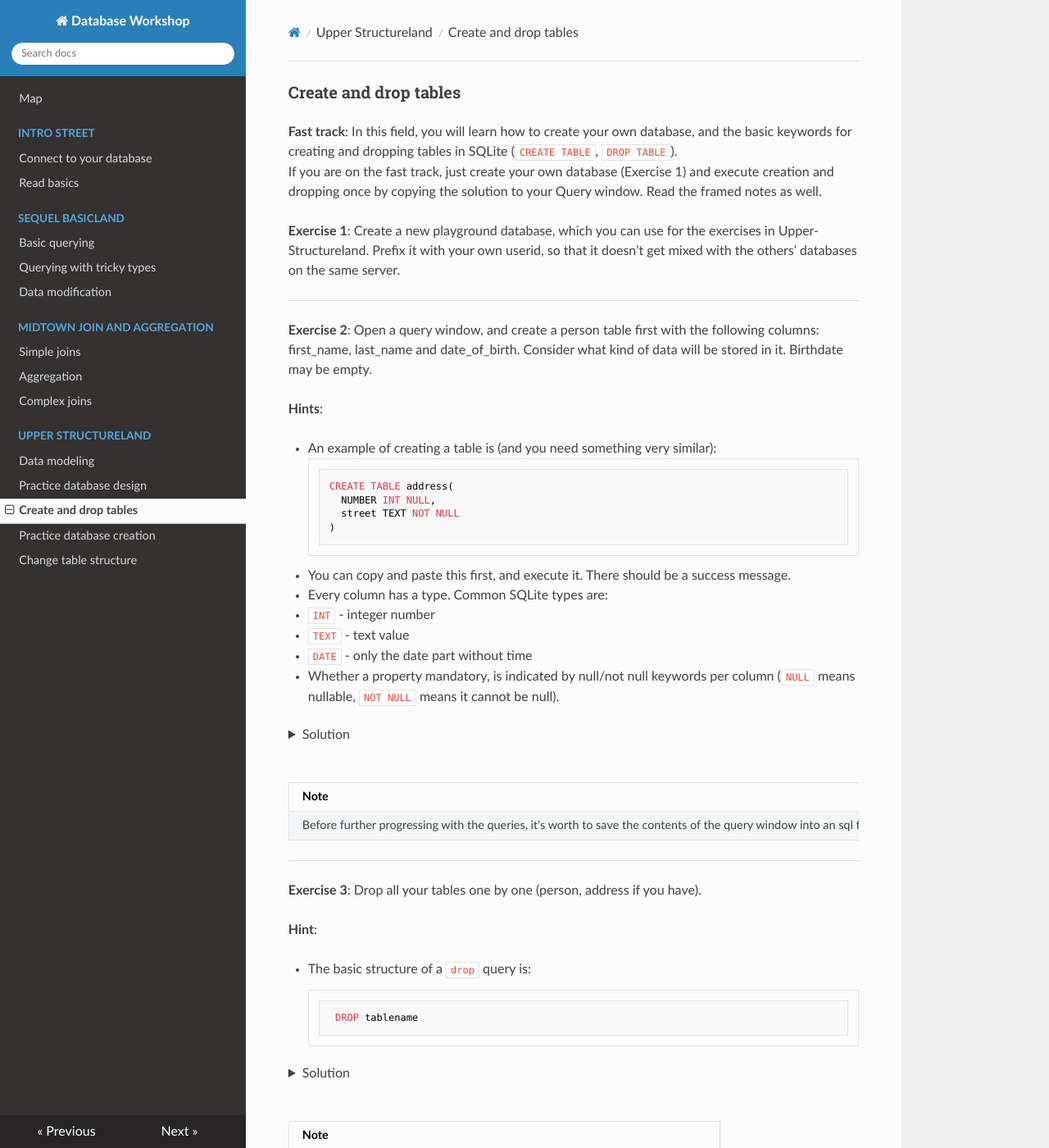
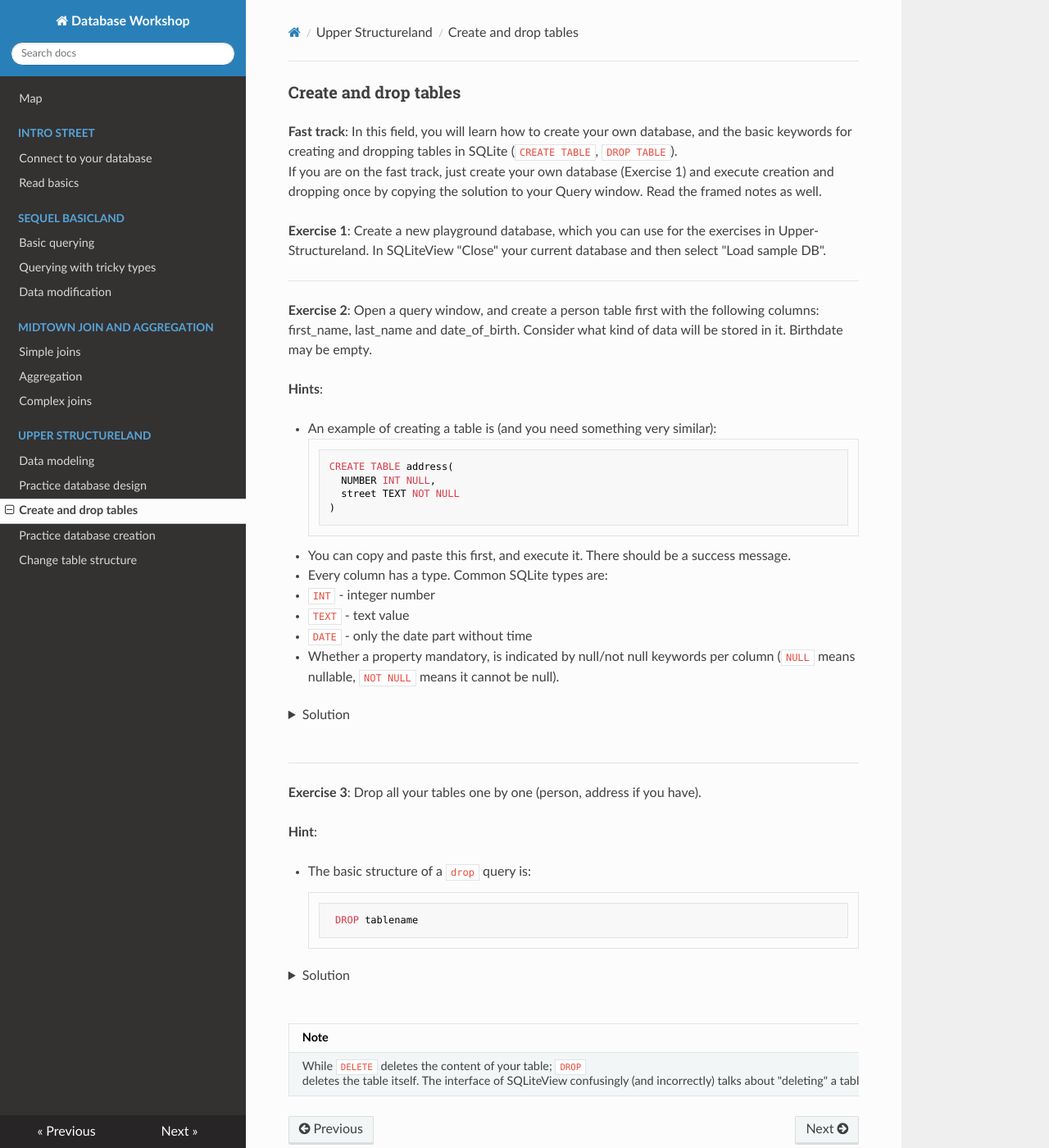
Before and after one commit to TOPdesk/database-detective, an MkDocs documentation site: the page built from material/upper-structureland/create-and-drop-tables.md, in a window 1280 px wide and 1400 px high. Shown: the whole window at 82% size. Built offline with MkDocs 1.6.1, drawn with Linux system fonts in a browser that asks for light colours; nearby versions of some CDN libraries; some of the changed text lies outside the part shown.

Commit message:
MSQLite improvements

```diff
--- a/material/upper-structureland/create-and-drop-tables.md
+++ b/material/upper-structureland/create-and-drop-tables.md
@@ -3,7 +3,7 @@
 **Fast track**: In this field, you will learn how to create your own database, and the basic keywords for creating and dropping tables in SQLite (`CREATE TABLE`, `DROP TABLE`).
 If you are on the fast track, just create your own database (Exercise 1) and execute creation and dropping once by copying the solution to your Query window. Read the framed notes as well.
 
-**Exercise 1**: Create a new playground database, which you can use for the exercises in Upper-Structureland. Prefix it with your own userid, so that it doesn’t get mixed with the others’ databases on the same server.
+**Exercise 1**: Create a new playground database, which you can use for the exercises in Upper-Structureland. In SQLiteView "Close" your current database and then select "Load sample DB".
 
 <!-- blank line -->
 ----
@@ -42,10 +42,6 @@ date_of_birth DATE NULL
 </details>
 <br />
 
-| **Note**    |
-| ----------- |
-| Before further progressing with the queries, it's worth to save the contents of the query window into an sql file, and regularly save. |
-
 <!-- blank line -->
 ----
 <!-- blank line -->
@@ -72,8 +68,4 @@ DROP TABLE person
 
 | **Note**    |
 | ----------- |
-| While `DELETE` deletes the content of your table; `DROP` deletes the table itself. |
-
-| **Note**    |
-| ----------- |
-| Try to execute drop tables again. You'll see error messages, but it doesn't do any harm. |
+| While `DELETE` deletes the content of your table; `DROP` deletes the table itself. The interface of SQLiteView confusingly (and incorrectly) talks about "deleting" a table. |
```
Also changed, not shown: material/intro-street/connect-to-your-database.md (+2 -2 lines), material/upper-structureland/change-table-structure.md (+1 -1 lines), material/upper-structureland/practice-database-creation.md (+4 -7 lines).
